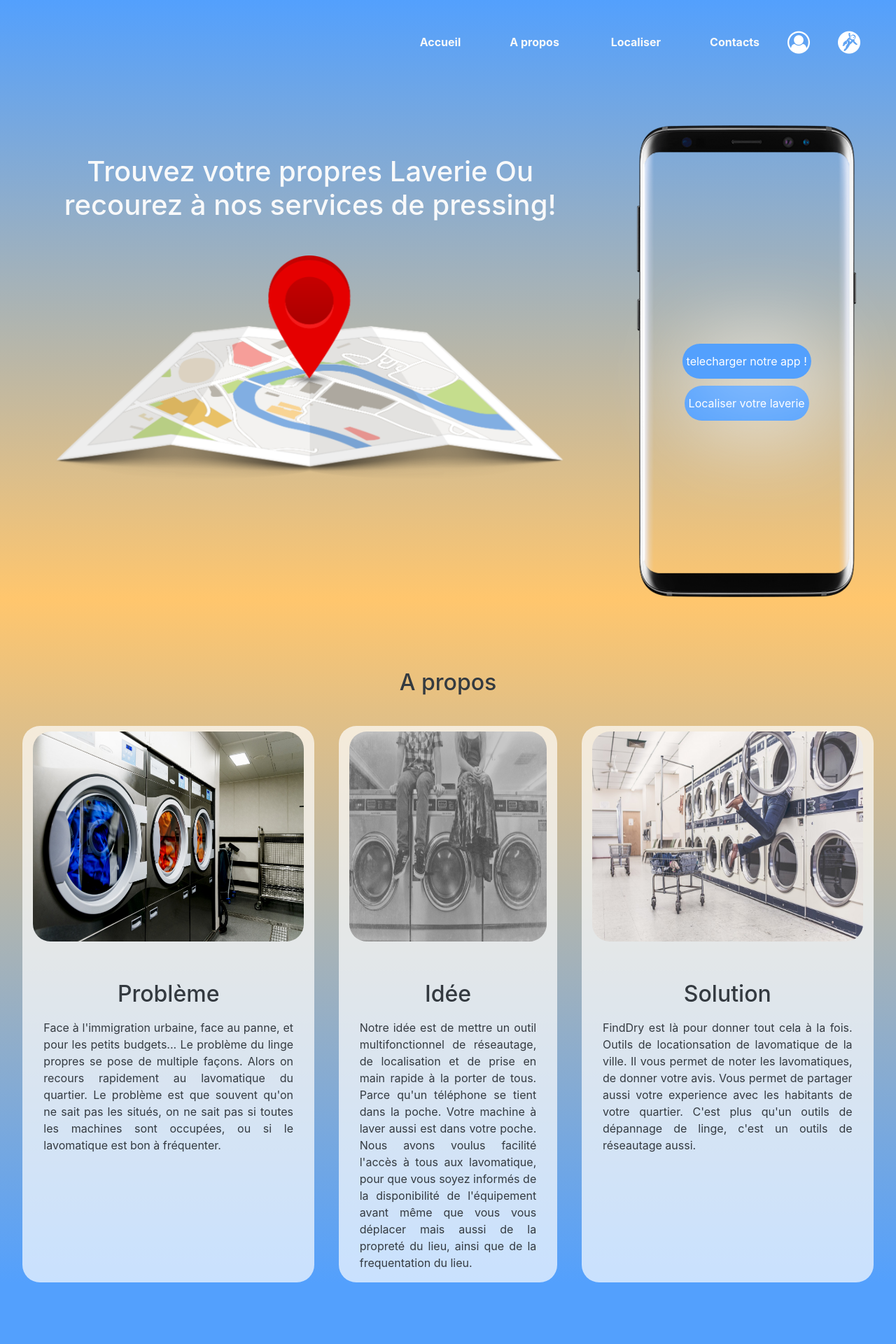
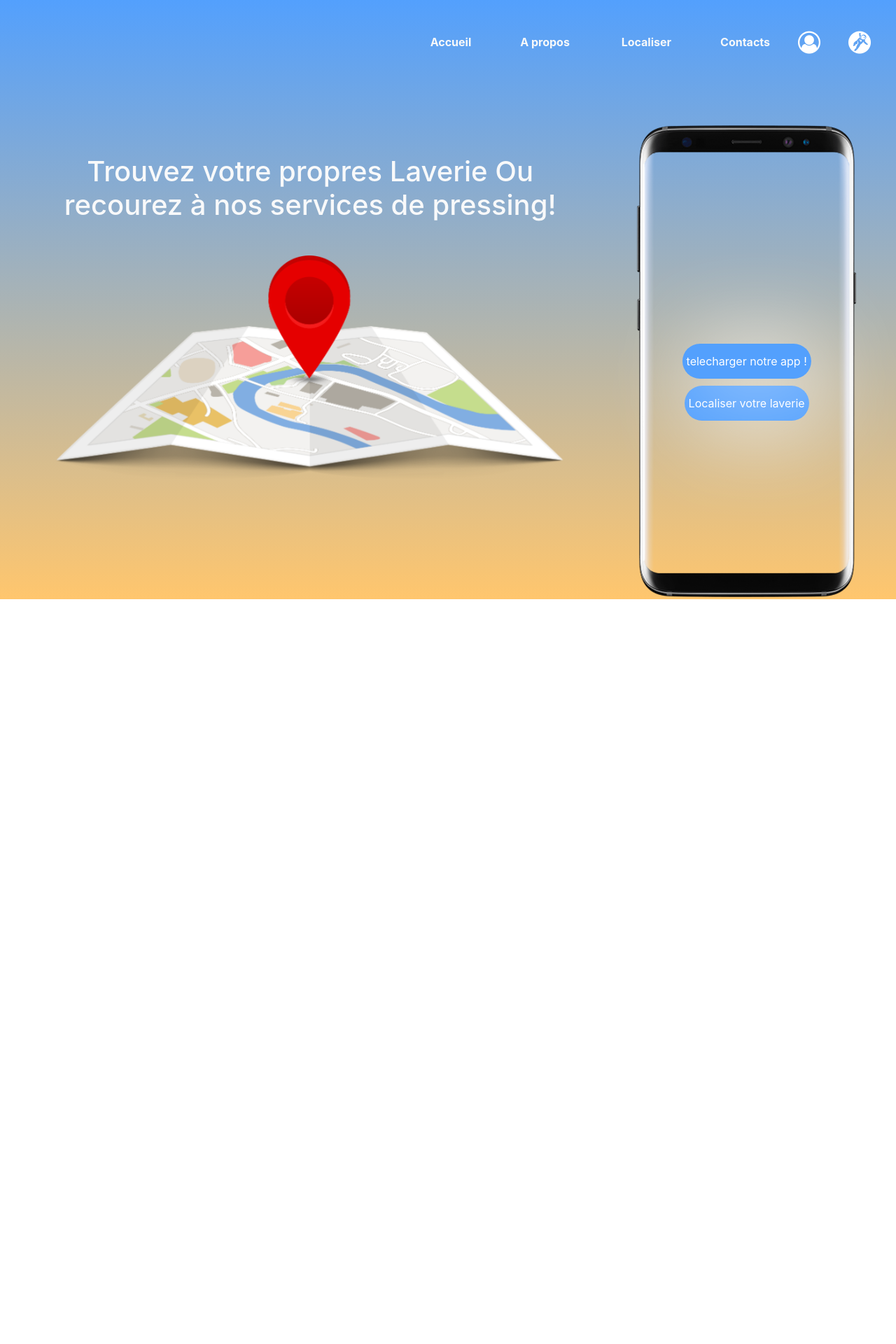
Before and after one commit to NYAZAK/FindDry, an Angular app: page / in a window 1280 px wide. Shown: the top 1920 px of the page at 70% size. After the commit the page ends 904 px from the top, so only its background shows below. Built offline with nearby package versions, Linux system fonts and the light colour scheme.

Commit message:
Refact: ajoute les elements de navigations de l'application

```diff
--- a/src/app/app.component.html
+++ b/src/app/app.component.html
@@ -1,5 +1,2 @@
-<app-header ></app-header>
-
-<app-histoire></app-histoire>
-<app-localiser></app-localiser>
-<app-contact></app-contact>
+<app-navigation></app-navigation>
+<router-outlet></router-outlet>
--- a/src/app/app.module.ts
+++ b/src/app/app.module.ts
@@ -1,12 +1,26 @@
 import { BrowserModule } from '@angular/platform-browser';
 import { NgModule } from '@angular/core';
 
+import {FormsModule, ReactiveFormsModule } from '@angular/forms';
+import { RouterModule, Routes, CanActivate } from '@angular/router';
 import { AppComponent } from './app.component';
 import { NavigationComponent } from './navigation/navigation.component';
 import { HeaderComponent } from './onepage/header/header.component';
 import { HistoireComponent } from './onepage/histoire/histoire.component';
 import { LocaliserComponent } from './onepage/localiser/localiser.component';
 import { ContactComponent } from './onepage/contact/contact.component';
+
+
+const Routes: Routes = [
+    {path: '', pathMatch: 'full', component: HeaderComponent},
+    {path: 'Accueil', component: HeaderComponent},
+    {path: 'APropos', component: HistoireComponent},
+    {path: 'Localiser', component: LocaliserComponent},
+    {path: 'Contact', component: ContactComponent}
+    // {path:  'connexion', component: ConnexionComponent},
+    // {path:  'creerCompte', component: CreateAccountComponent }
+];
+
 @NgModule({
   declarations: [
     AppComponent,
@@ -17,7 +31,10 @@ import { ContactComponent } from './onepage/contact/contact.component';
     ContactComponent
   ],
   imports: [
-    BrowserModule
+    BrowserModule,
+    FormsModule,
+    RouterModule.forRoot(Routes),
+    ReactiveFormsModule
   ],
   providers: [],
   bootstrap: [AppComponent]
--- a/src/app/navigation/navigation.component.html
+++ b/src/app/navigation/navigation.component.html
@@ -13,15 +13,15 @@
   </div>
   <ul class=" menu_horizontal mt-5">
     <li>
-      <a href="#" class="text-light font-weight-bold">Accueil</a>
+      <a routerLink="/Accueil"  class="text-light font-weight-bold">Accueil</a>
     </li>
     <li>
-      <a href="#" class="text-light font-weight-bold">A propos </a>
+      <a routerLink="/APropos"  class="text-light font-weight-bold">A propos </a>
     </li>
     <li>
-      <a href="#" class="text-light font-weight-bold">Localiser</a></li>
+      <a routerLink="/Localiser"  class="text-light font-weight-bold">Localiser</a></li>
     <li>
-      <a href="#" class="text-light font-weight-bold">Contacts</a>
+      <a routerLink="/Contact"  class="text-light font-weight-bold">Contacts</a>
     </li>
   </ul>
   <div class="menu-burger mt-5">
@@ -31,12 +31,13 @@
         <span></span>
     </div>
   <ul class='menu-hamburger d-flex flex-column col-12 ' *ngIf="!disappear">
-    <li class="col-12 text-center" (click)="isDisappear()" ><a href="#" class="text-light font-weight-bold">Accueil</a></li>
-    <li class="col-12" (click)="isDisappear()"><a href="#" class="text-light font-weight-bold">A propos</a></li>
-    <li class="col-12" (click)="isDisappear()"><a href="#" class="text-light font-weight-bold">Localiser</a></li>
-    <li class="col-12" (click)="isDisappear()"><a href="#" class="text-light font-weight-bold">Contacts</a></li>
+    <li class="col-12 text-center" (click)="isDisappear()" ><a routerLink="/Accueil" class="text-light font-weight-bold">Accueil</a></li>
+    <li class="col-12" (click)="isDisappear()"><a routerLink="/APropos" class="text-light font-weight-bold">A propos</a></li>
+    <li class="col-12" (click)="isDisappear()"><a routerLink="/Localiser" class="text-light font-weight-bold">Localiser</a></li>
+    <li class="col-12" (click)="isDisappear()"><a routerLink="/Contact" class="text-light font-weight-bold">Contacts</a></li>
   </ul>
 </div>
+<router-outlet></router-outlet>
 </div>
 <div *ngIf="!disappear">
 <div class="overlay" (click)="isDisappear()"></div>
--- a/src/app/onepage/header/header.component.html
+++ b/src/app/onepage/header/header.component.html
@@ -1,8 +1,6 @@
 <div class="container-fluid header">
 <div class="row">
-<app-navigation class="mx-auto col-12"></app-navigation>
 </div>
-
   <div class="row" style="margin-top:10%;">
 <div class="col-xs-12 col-sm-12 col-md-8 col-lg-8 mt-5 pl-5 text-center ">
   <h1 class="animated zoomIn mt-5 text-light mb-5">
```
